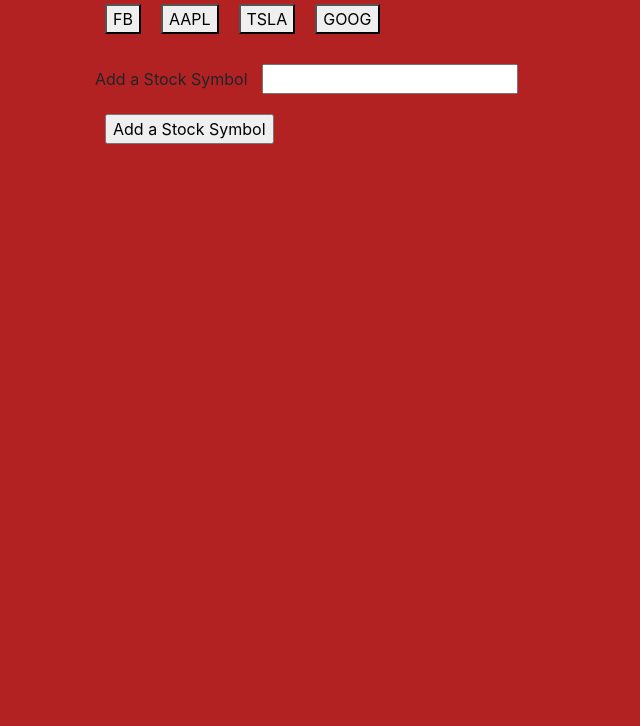
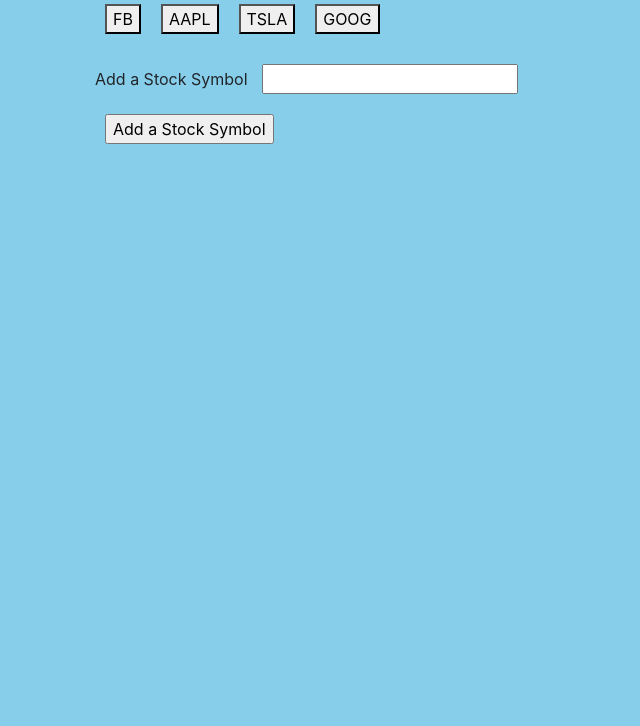
Before and after one commit to Shall9/Jquery-Ajax, a plain HTML site: page nyt.html in a window 1280 px wide. Shown: the part 74-800 px from the top of the page, without its empty margins (0-640 px from the left). Drawn offline with nearby package versions, Linux system fonts and the light colour scheme; no server answers.

Commit message:
changes background to skyblue

```diff
--- a/style.css
+++ b/style.css
@@ -6,6 +6,6 @@
 }
 
 body{
-  background: firebrick;
+  background:skyblue;
 
 }
```
